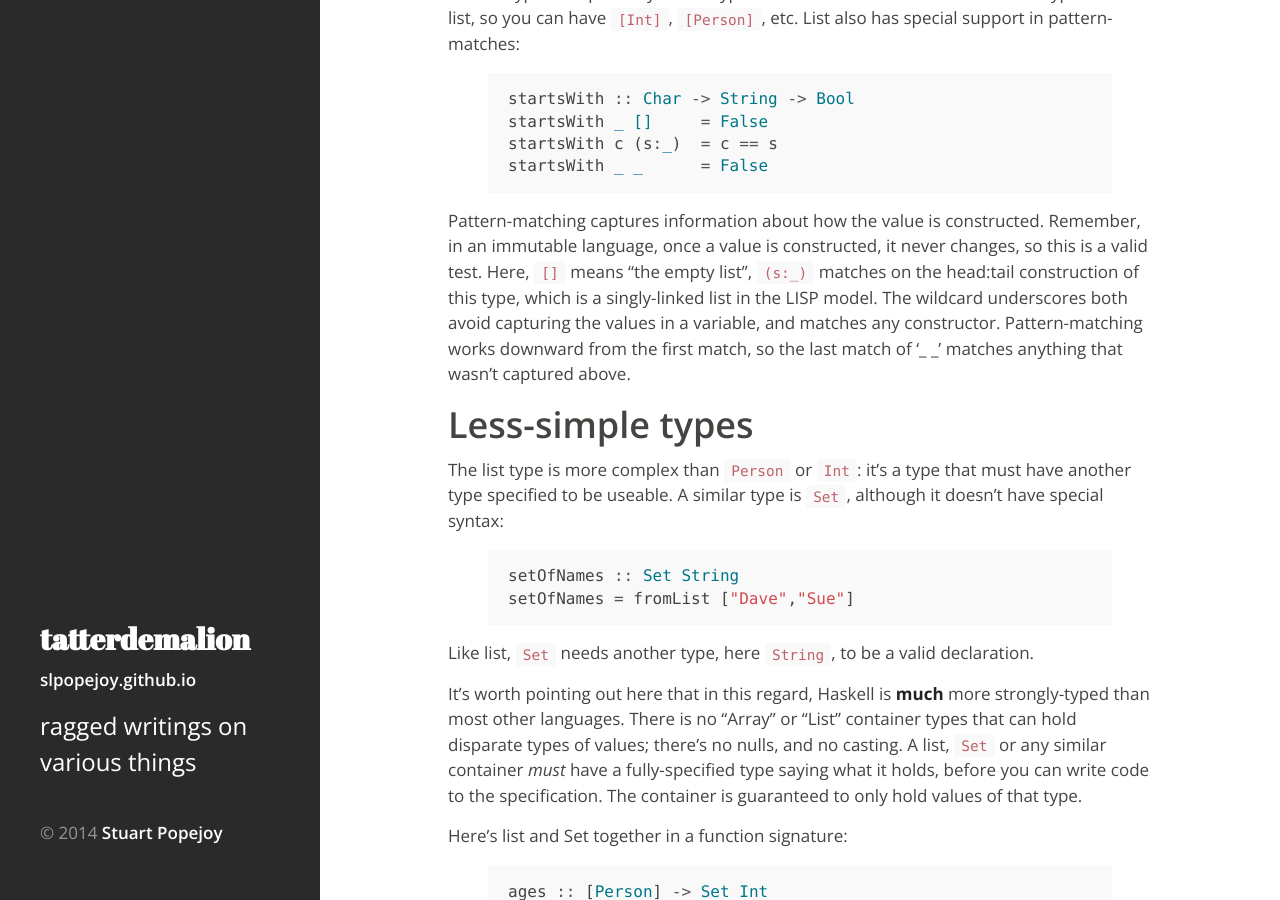
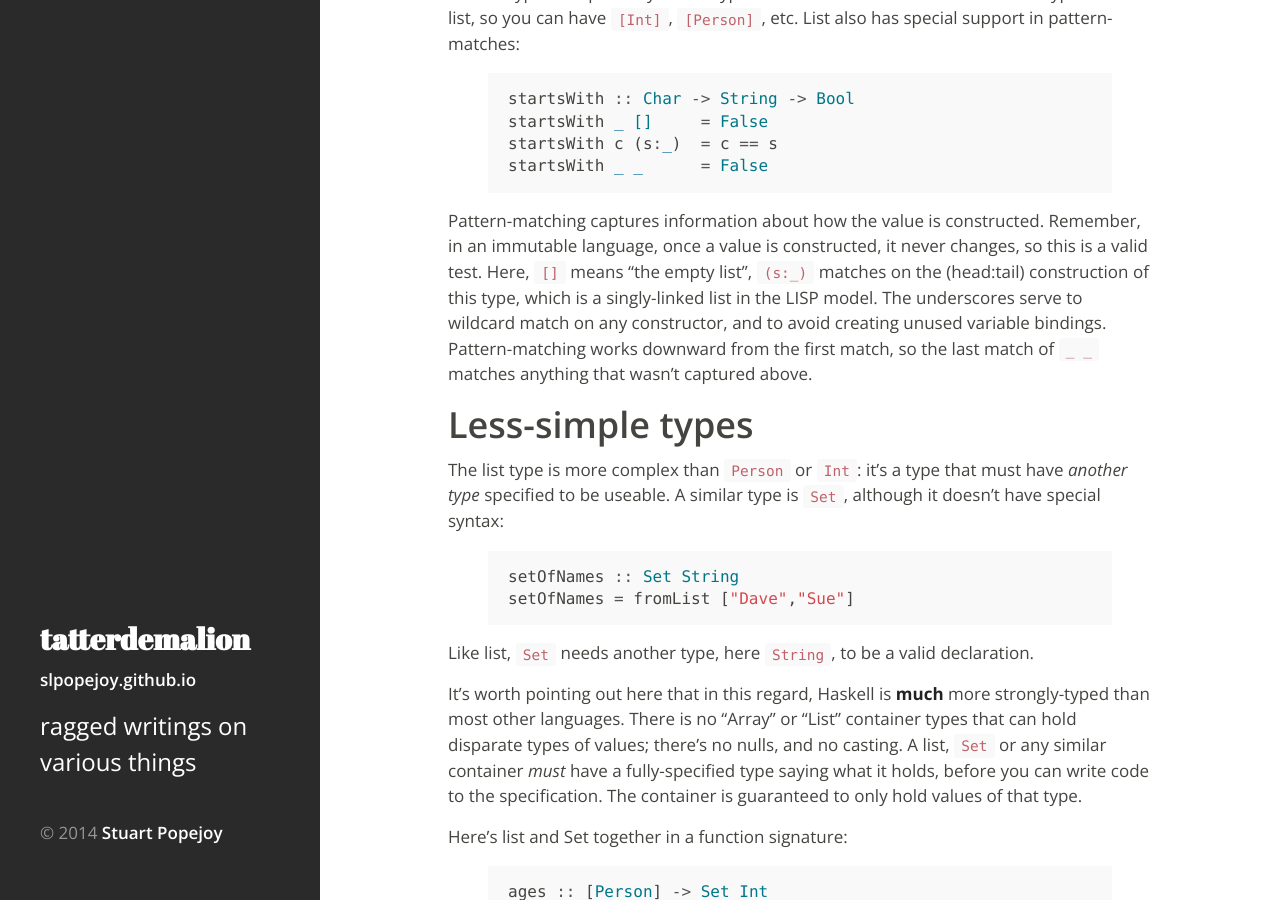
Before and after one commit to sirlensalot/sirlensalot.github.io, a Jekyll site: the page built from _posts/2015-04-10-Types.md, in a window 1280 px wide and 900 px high, scrolled down 1872 px. Built offline with Jekyll 4.4.1, drawn with Linux system fonts in a browser that asks for light colours; Markdown is read by kramdown in place of the engine named in the settings; some of the changed text lies outside the part shown.

Commit message:
small edits

```diff
--- a/_posts/2015-04-10-Types.md
+++ b/_posts/2015-04-10-Types.md
@@ -104,19 +104,19 @@
 Pattern-matching captures information about how the value is
 constructed. Remember, in an immutable language, once a value is
 constructed, it never changes, so this is a valid test. Here, `[]` means
-"the empty list", `(s:_)` matches on the head:tail construction of this
-type, which is a singly-linked list in the LISP model. The wildcard
-underscores both avoid capturing the values in a variable, and matches
-any constructor. Pattern-matching works downward from the first match,
-so the last match of '\_ \_' matches anything that wasn't captured
-above.
+"the empty list", `(s:_)` matches on the (head:tail) construction of
+this type, which is a singly-linked list in the LISP model. The
+underscores serve to wildcard match on any constructor, and to avoid
+creating unused variable bindings. Pattern-matching works downward from
+the first match, so the last match of `_ _` matches anything that wasn't
+captured above.
 
 Less-simple types
 =================
 
 The list type is more complex than `Person` or `Int`: it's a type that
-must have another type specified to be useable. A similar type is `Set`,
-although it doesn't have special syntax:
+must have *another type* specified to be useable. A similar type is
+`Set`, although it doesn't have special syntax:
 
 {% highlight haskell %}
 setOfNames :: Set String
@@ -240,8 +240,10 @@
 This function converts a `PersonMap` of unknown key type to a map where
 the keys are the lengths of the contained lists. We use `toList` and
 `fromList` to convert the `Map` to a list of tuples, which we transform
-in `txform`. Tuples are another type in Haskell with special syntax, as
-the signature of `toList` shows:
+in `txform`.
+
+Tuples are another type in Haskell with special syntax, as the signature
+of `toList` shows:
 
     ghci> :t M.toList
     M.toList :: Map k a -> [(k, a)]
@@ -325,8 +329,8 @@
 We'll finish this introduction to type signatures with a quick
 discussion of "kinds" in Haskell. We've talked about types that don't
 need any other types, like `Int`; types that need one other type, like
-`Set` or list; and types that need two, like 'Map', or the unary
-function type `(->)`.
+`Set` or list; and types that need two, like `Map` or the unary function
+type `(->)`.
 
 In Haskell, this cardinality is expressed via "kinds", which have a
 funny function-like syntax. We can find out the kind of a type with the
```
Also changed, not shown: other parts of _posts/2015-04-10-Types.md (+7 -5 lines).
